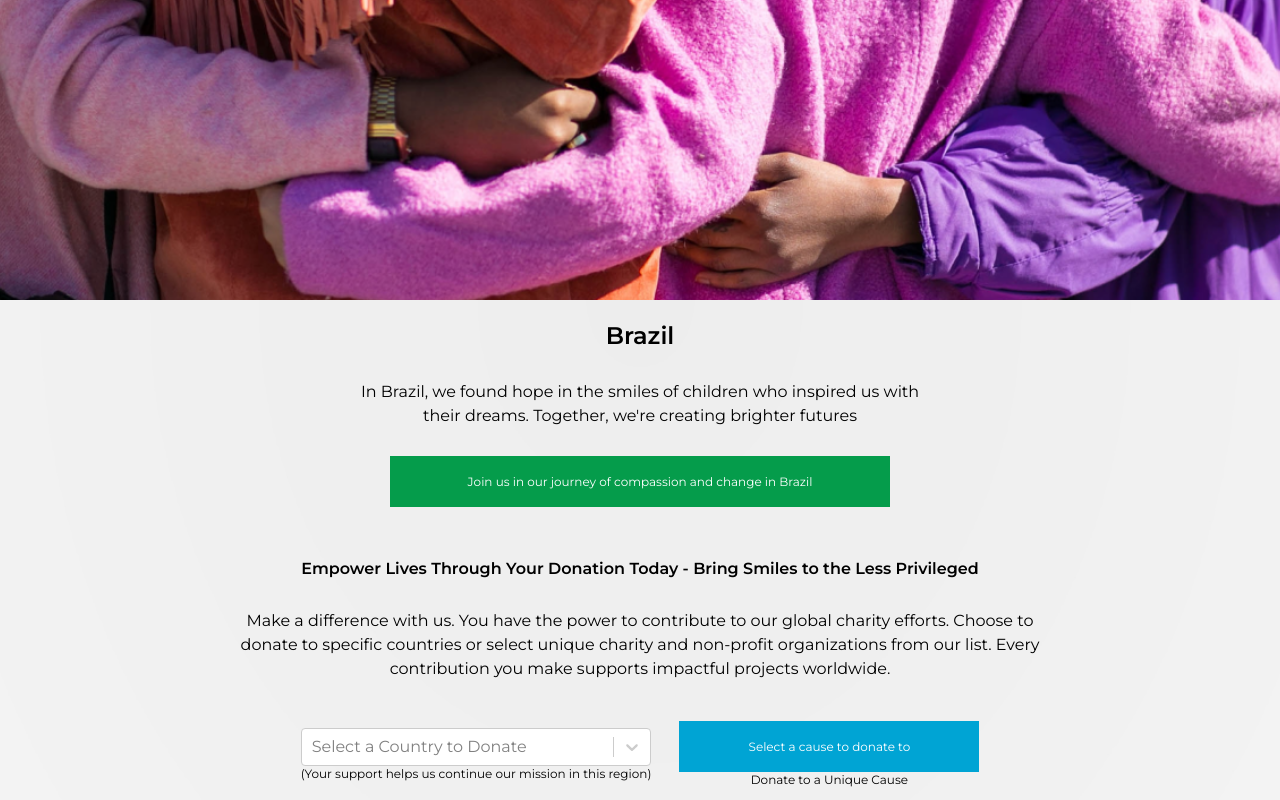
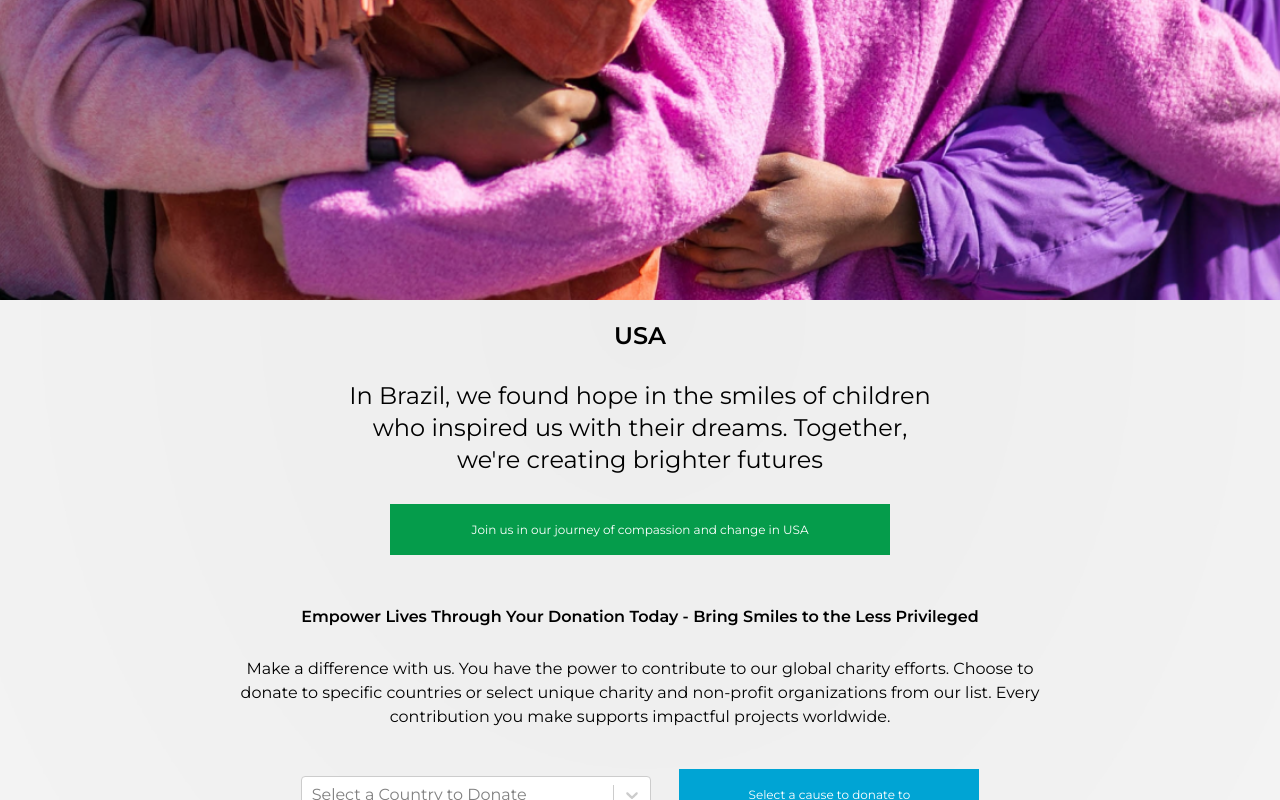
Before and after one commit to Mnehaal2000/brian-web, a React (Vite) app: page /community in a window 1280 px wide. Shown: the part 1060-1860 px from the top of the page. Built offline with nearby package versions, Linux system fonts and the light colour scheme; no server answers.

Commit message:
header, slider changes

```diff
--- a/src/pages/CommunityPage.jsx
+++ b/src/pages/CommunityPage.jsx
@@ -19,6 +19,7 @@ const CommunityPage = () => {
         autoplay: true,
         autoplaySpeed: 3000,
         arrows:false,
+        pauseOnHover:true,
     };
 
     const [Country, setCountry] = useState('');
@@ -77,26 +78,41 @@ const CommunityPage = () => {
                         }}>
 
                     </div> */}
-                    <div className="h-[622px] flex flex-col relative">
+                    <div className=" flex flex-col relative">
                         <Slider {...settings}>
-                            <div className="h-[622px] flex flex-col relative">
-                                <img src={img1} alt="Slide 1" className="w-full h-full object-cover" />
+                            <div className="flex flex-col relative">
+                                <img src={img1} alt="Slide 1" className="w-full h-[622px] object-cover" />
+                                <div className='w-full flex flex-col gap-7 justify-center items-center text-2xl'>
+                                    <h3 className='font-bold text-center mt-[20px] text-2xl'>Brazil</h3>
+                                    <p className='text-center w-[300px] xl:w-[590px]'>In Brazil, we found hope in the smiles of children who inspired us with their dreams. Together, we're creating brighter futures</p>
+                                    <Link to="/signup"><button className='mb-[30px] bg-[#059C4B] w-[350px] xl:w-[500px] h-[51px] md:text-normal text-xs sm:text-small text-white'>
+                                        Join us in our journey of compassion and change in Brazil
+                                    </button></Link>
+                                </div>
                             </div>
-                            <div className="h-[622px] flex flex-col relative">
-                                <img src={img2} alt="Slide 2" className="w-full h-full object-cover" />
+                            <div className=" flex flex-col relative">
+                                <img src={img2} alt="Slide 2" className="w-full h-[622px] object-cover" />
+                                <div className='w-full flex flex-col gap-7 justify-center items-center text-2xl'>
+                                    <h3 className='font-bold text-center mt-[20px] text-2xl'>USA</h3>
+                                    <p className='text-center w-[300px] xl:w-[590px]'>In Brazil, we found hope in the smiles of children who inspired us with their dreams. Together, we're creating brighter futures</p>
+                                    <Link to="/signup"><button className='mb-[30px] bg-[#059C4B] w-[350px] xl:w-[500px] h-[51px] md:text-normal text-xs sm:text-small text-white'>
+                                        Join us in our journey of compassion and change in USA
+                                    </button></Link>
+                                </div>
                             </div>
-                            <div className="h-[622px] flex flex-col relative">
-                                <img src={img1} alt="Slide 3" className="w-full h-full object-cover" />
+                            <div className=" flex flex-col relative">
+                                <img src={img1} alt="Slide 3" className="w-full h-[622px] object-cover" />
+                                <div className='w-full flex flex-col gap-7 justify-center items-center text-2xl'>
+                                    <h3 className='font-bold text-center mt-[20px] text-2xl'>Argentina</h3>
+                                    <p className='text-center w-[300px] xl:w-[590px]'>In Brazil, we found hope in the smiles of children who inspired us with their dreams. Together, we're creating brighter futures</p>
+                                    <Link to="/signup"><button className='mb-[30px] bg-[#059C4B] w-[350px] xl:w-[500px] h-[51px] md:text-normal text-xs sm:text-small text-white'>
+                                        Join us in our journey of compassion and change in Argentina
+                                    </button></Link>
+                                </div>
                             </div>
                         </Slider>
                     </div>
-                    <div className='w-full flex flex-col gap-7 justify-center items-center'>
-                        <h3 className='font-bold text-center mt-[20px] text-2xl'>Brazil</h3>
-                        <p className='text-center w-[300px] xl:w-[590px]'>In Brazil, we found hope in the smiles of children who inspired us with their dreams. Together, we're creating brighter futures</p>
-                        <Link to="/signup"><button className='mb-[30px] bg-[#059C4B] w-[350px] xl:w-[500px] h-[51px] md:text-normal text-xs sm:text-small text-white'>
-                            Join us in our journey of compassion and change in Brazil
-                        </button></Link>
-                    </div>
+
                     <div className='w-full flex flex-col gap-7 justify-center items-center'>
                         <h3 className='font-bold text-center mt-[20px] text-1xl'>Empower Lives Through Your Donation Today - Bring Smiles to the Less Privileged</h3>
                         <p className='text-center w-[300px] xl:w-[800px]'>Make a difference with us. You have the power to contribute to our global charity efforts. Choose to donate to specific countries or select unique charity and non-profit organizations from our list. Every contribution you make supports impactful projects worldwide.</p>
--- a/src/pages/PartnersPage.jsx
+++ b/src/pages/PartnersPage.jsx
@@ -49,12 +49,12 @@ const PartnersPage = () => {
                         <div className='md:w-[490px] flex flex-col justify-center items-center gap-5 w-[300px] h-[550px] md:h-[450px]'>
                             <h1 className='font-semibold text-[28px] text-center'>Trailblazers</h1>
                             <p className='font-light text-[20px] text-center'>This tier is for individuals and small businesses eager to start their sustainable journey. As a Trailblazer, you gain exclusive access to our Trailblazer packages, providing you with unique rewards, special deals, and more. Join the Trailblazers and be part of our vibrant community dedicated to making a positive impact on the environment.</p>
-                            <Link to="/signin"><button className='w-[250px] rounded-sm bg-[#059C4B] h-[71px] text-white text-[24px]'>Partner</button></Link>
+                            <Link to="/signin"><button className='text-xl lg:text-2xl py-4 px-12 rounded-[36px] bg-green-secondary  w-fit text-white'>Partner</button></Link>
                         </div>
                         <div className='md:w-[490px] flex flex-col justify-center items-center gap-5 w-[300px] md:h-[450px] h-[680px]'>
                             <h1 className='font-semibold text-[28px] text-center'>Trailblazers Omega</h1>
                             <p className='font-light text-[20px] text-center'>Taking your commitment to sustainability and business growth to the next level, Trailblazers Omega is designed for larger enterprises. As a Trailblazers Omega partner, you enjoy a host of premium benefits, including access to our exclusive marketplace to list your products, higher rewards, participation in exclusive deals, and much more. Embrace the future of sustainability with Trailblazers Omega.</p>
-                            <Link to="/signin"><button className='w-[250px] rounded-sm bg-[#059C4B] h-[71px] text-white text-[24px]'>Partner</button></Link>
+                            <Link to="/signin"><button className='text-xl lg:text-2xl py-4 px-12 rounded-[36px] bg-green-secondary  w-fit text-white'>Partner</button></Link>
                         </div>
                     </div>
 
```
Also changed, not shown: src/components/NavBar.jsx (+12 -13 lines).
